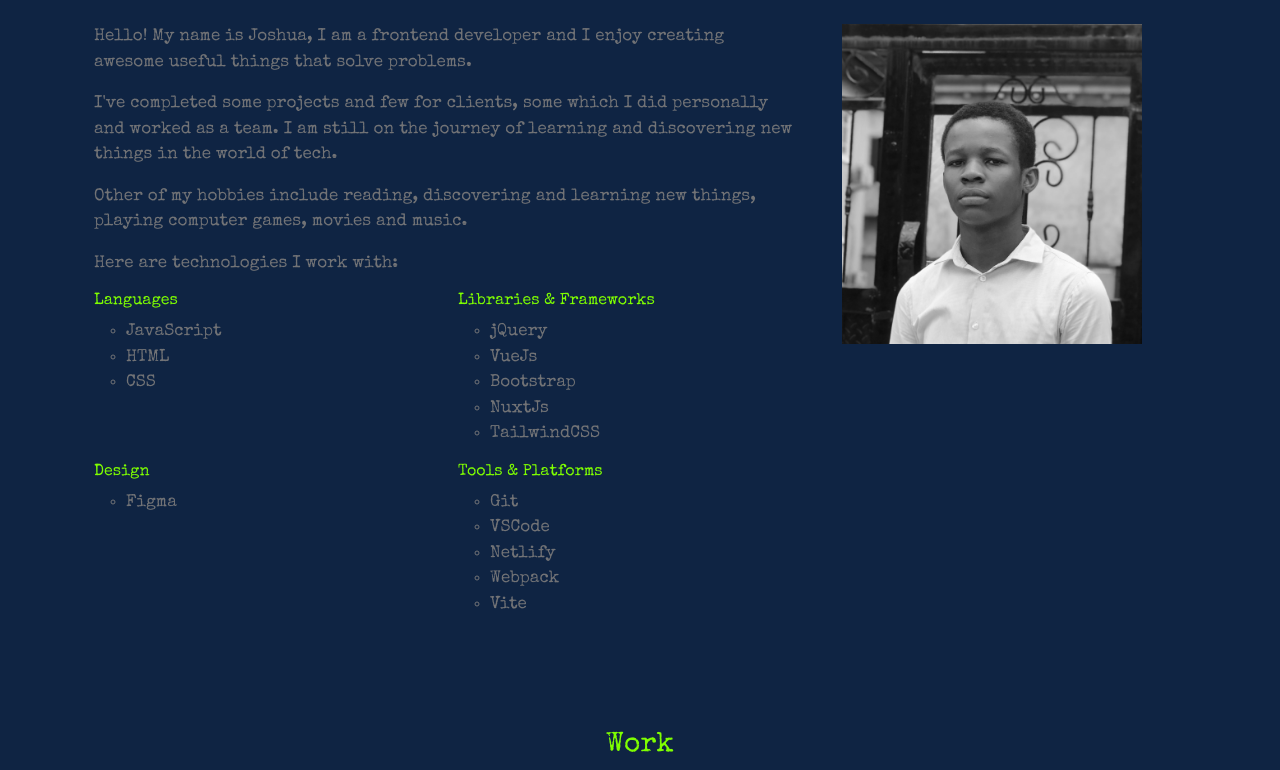
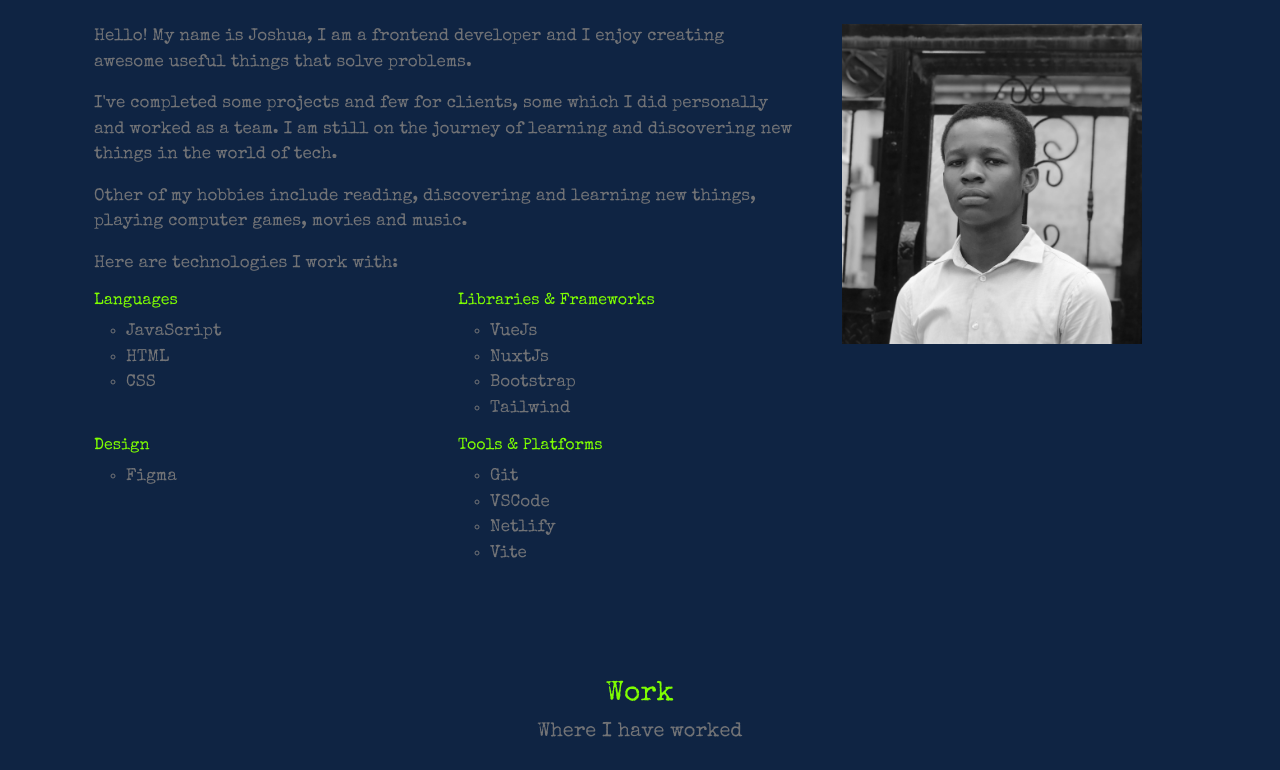
Before and after one commit to Joshua-Nweze/myPortfolio, a Vue app: page / in a window 1280 px wide. Shown: the part 510-1280 px from the top of the page. Built offline with nearby package versions, Linux system fonts and the light colour scheme.

Commit message:
Updated about me component

```diff
--- a/src/components/Aboutme.vue
+++ b/src/components/Aboutme.vue
@@ -44,11 +44,10 @@
                 <div class="col-md-6 col-12">
                   <h6 class="addChartreuse">Libraries &amp; Frameworks</h6>
                   <ul type='circle'>
-                    <li>jQuery</li>
                     <li>VueJs</li>
+                    <li>NuxtJs</li>
                     <li>Bootstrap</li>
-                    <li>NuxtJs</li>
-                    <li>TailwindCSS</li>
+                    <li>Tailwind</li>
                   </ul>
                 </div>
                 <div class="col-md-6 col-12">
@@ -63,7 +62,6 @@
                     <li>Git</li>
                     <li>VSCode</li>
                     <li>Netlify</li>
-                    <li>Webpack</li>
                     <li>Vite</li>
                   </ul>
                 </div>
```
